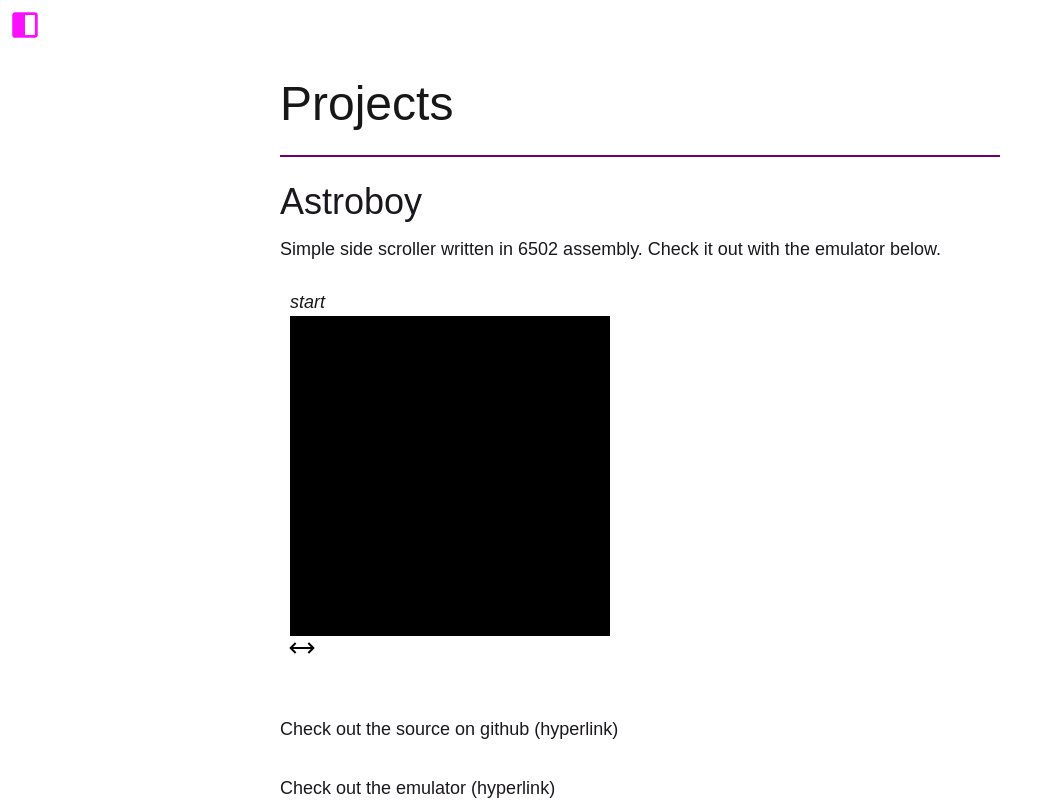
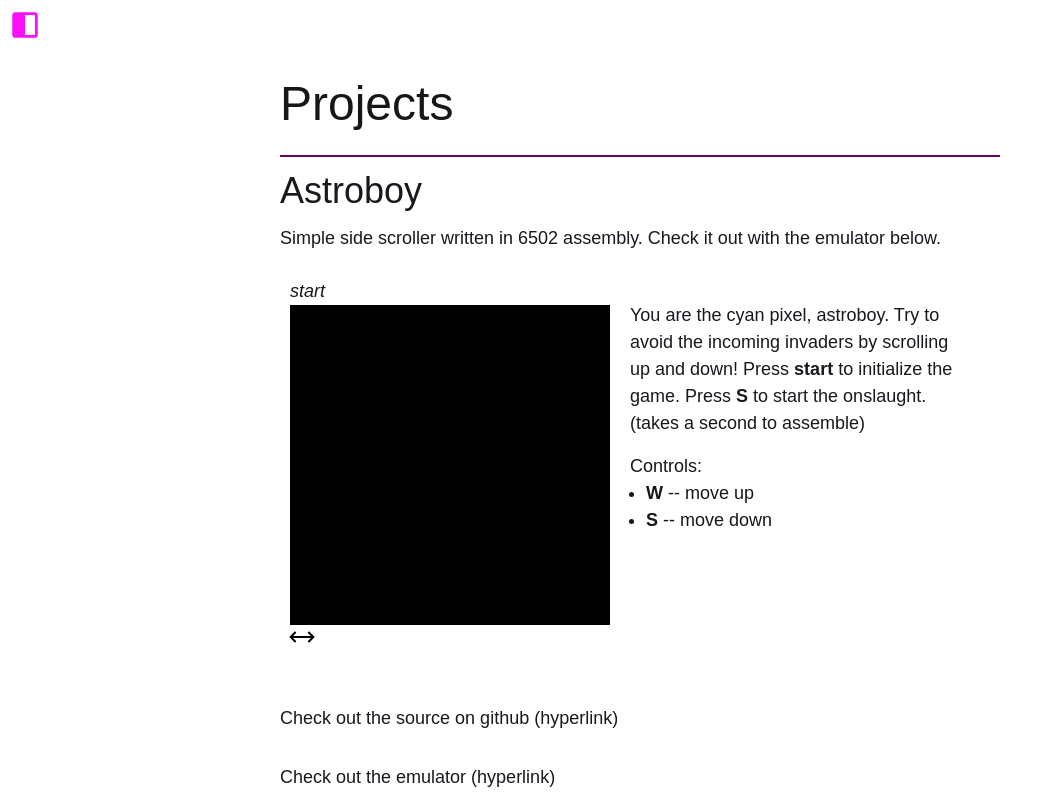
Before and after one commit to kpunno/kpunno-pf, a Next.js app: page /projects in a window 1280 px wide. Shown: the top 800 px of the page, without its empty margins (0-1051 px from the left). Built offline with nearby package versions, Linux system fonts and the light colour scheme.

Commit message:
add control details for simulator

```diff
--- a/src/app/projects/page.js
+++ b/src/app/projects/page.js
@@ -13,12 +13,25 @@ export default function Projects() {
       <br />
       <div className="flex flex-col [&_p]:py-4">
         <hr className="border-t-2 border-[#6e006a]" />
-        <br/>
+
         {/* should have a component here to sit project section JSX in wells */}
-        <h2>Astroboy</h2>
+        <h2 className="pt-4">Astroboy</h2>
         <p>Simple side scroller written in 6502 assembly. Check it out with the emulator below.</p>
-        <div className="flex justify-between p-2 border-2 rounded-xl border-white bg-white">
-          <Astroboy/>
+        <div className="flex justify-evenly p-2 border-2 rounded-xl border-white bg-white">
+          <Astroboy />
+          <div className="px-5 py-2">
+          <p>
+            You are the cyan pixel, astroboy.
+            Try to avoid the incoming invaders by scrolling up and down!
+            Press <b>start</b> to initialize the game.
+            Press <b>S</b> to start the onslaught.
+            (takes a second to assemble)
+          </p>
+          <ul className="list-disc">Controls:
+            <li className="mx-4"><b>W</b> -- move up</li>
+            <li className="mx-4"><b>S</b> -- move down</li>
+          </ul>
+          </div>
         </div>
         <br/>
         <p>Check out the source on github (hyperlink)</p>
--- a/src/components/Astroboy.js
+++ b/src/components/Astroboy.js
@@ -76,11 +76,6 @@ export default function Astroboy() {
           <path d="M120-120v-320h80v184l504-504H520v-80h320v320h-80v-184L256-200h184v80H120Z" />
         )}
       </svg>
-      <code-bedder
-        id="code"
-        data-language="asm6502"
-        onhighlight="Prism.highlightElement(this)"
-      ></code-bedder>
       <br />
     </div>
   );
```
